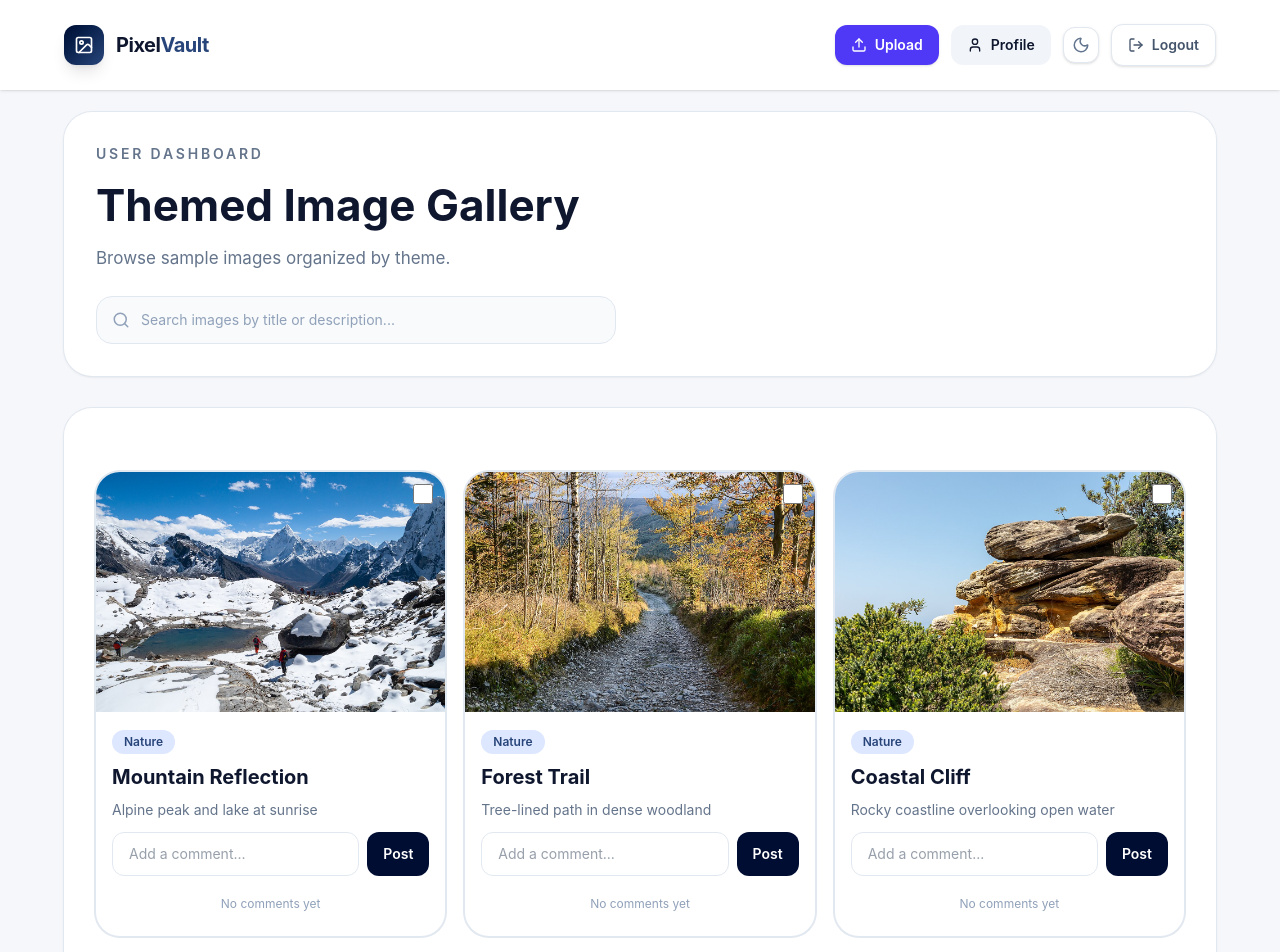
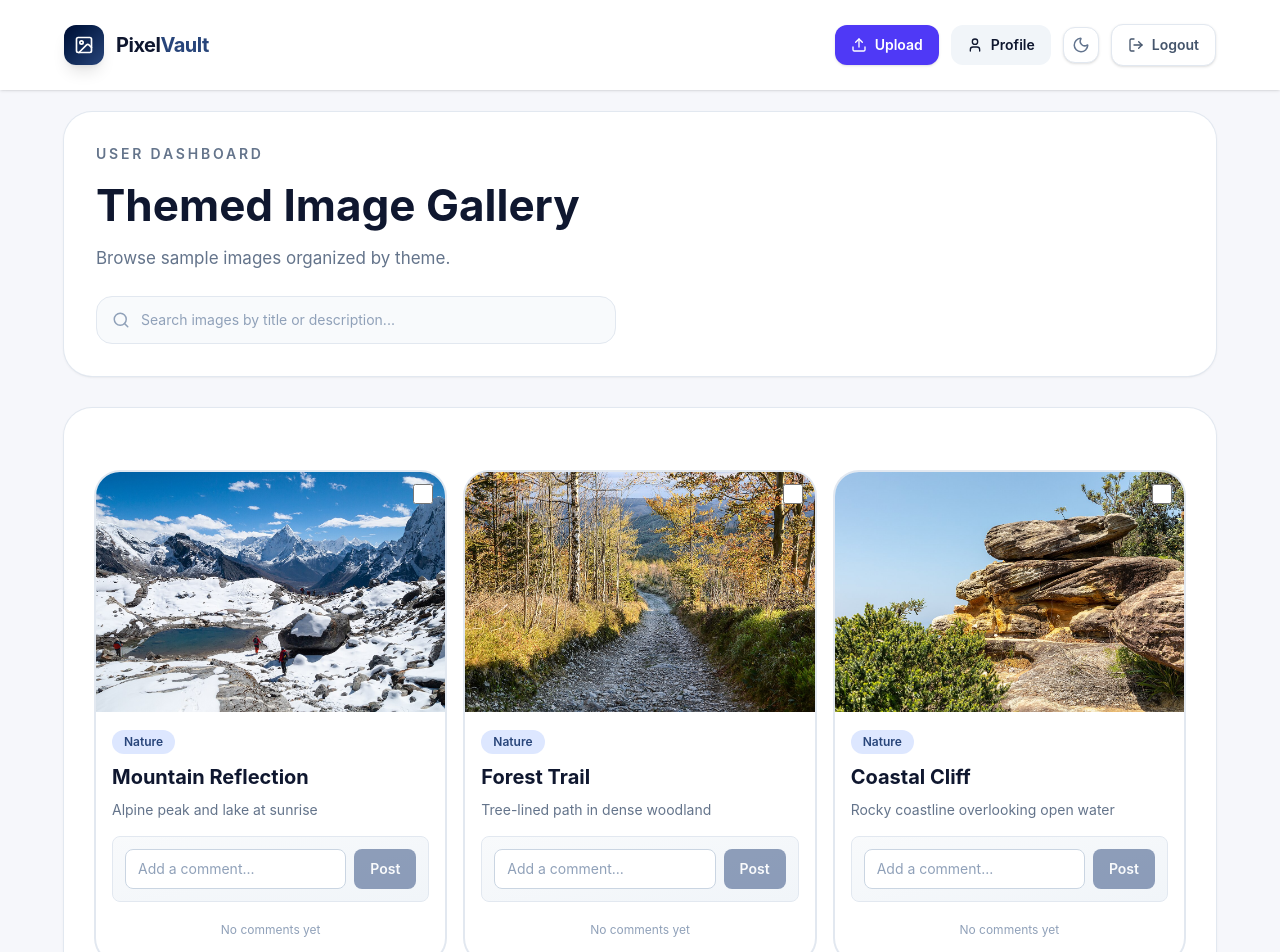
Before and after one commit to JarvisLam-LemonCEO/CMPE280Hackathon, a React (Vite) app: page /user-home in a window 1280 px wide. Shown: the top 952 px of the page. Built offline with nearby package versions, Linux system fonts and the light colour scheme; sample sign-in values are in the browser's storage.

Commit message:
Update UserHomePage.jsx
Comments UI/UX improvements + dates/timestamps

```diff
--- a/src/pages/UserHomePage.jsx
+++ b/src/pages/UserHomePage.jsx
@@ -37,7 +37,39 @@ const ImageWithComments = ({ image }) => {
   const [comment, setComment] = useState("");
   const [commentList, setCommentList] = useState(() => {
     const saved = localStorage.getItem(storageKey);
-    return saved ? JSON.parse(saved) : [];
+    if (!saved) return [];
+
+    try {
+      const parsed = JSON.parse(saved);
+      if (!Array.isArray(parsed)) return [];
+
+      // Support both legacy string comments and object comments.
+      return parsed
+        .map((item) => {
+          if (typeof item === "string") {
+            return { text: item, timestamp: Date.now() };
+          }
+
+          if (
+            item &&
+            typeof item === "object" &&
+            typeof item.text === "string"
+          ) {
+            return {
+              text: item.text,
+              timestamp:
+                typeof item.timestamp === "number"
+                  ? item.timestamp
+                  : Date.now(),
+            };
+          }
+
+          return null;
+        })
+        .filter(Boolean);
+    } catch {
+      return [];
+    }
   });
 
   // Store comments locally
@@ -70,8 +102,8 @@ const ImageWithComments = ({ image }) => {
   };
 
   return (
-    <div className="mt-3">
-
+    <div className="mt-4">
+      <div className="rounded-lg border border-slate-200 bg-gradient-to-br from-slate-50 to-slate-100 p-3 dark:border-slate-700 dark:from-slate-800 dark:to-slate-900">
         <div className="flex gap-2">
           <input
             type="text"
@@ -79,55 +111,41 @@ const ImageWithComments = ({ image }) => {
             onChange={(e) => setComment(e.target.value)}
             onKeyDown={handleKeyDown}
             placeholder="Add a comment..."
-          className="h-[44px] w-full rounded-xl border border-slate-200 dark:border-slate-600 bg-white dark:bg-slate-800 px-4 text-sm text-slate-700 dark:text-slate-200 outline-none"
+            className="h-[40px] w-full rounded-lg border border-slate-300 bg-white px-3 text-sm text-slate-700 outline-none transition placeholder:text-slate-400 focus:border-[#28457a] focus:shadow-sm focus:shadow-[#28457a]/20 dark:border-slate-600 dark:bg-slate-800 dark:text-slate-200 dark:placeholder:text-slate-400"
           />
-
           <button
             onClick={handleAddComment}
-          className="rounded-xl bg-[#000d33] px-4 py-2 text-sm font-semibold text-white transition hover:bg-[#00154d]"
+            disabled={!comment.trim()}
+            className="whitespace-nowrap rounded-lg bg-[#28457a] px-4 py-2 text-sm font-semibold text-white transition hover:bg-[#1d3456] disabled:cursor-not-allowed disabled:opacity-50"
           >
             Post
           </button>
         </div>
-
-      <div className="mt-3 space-y-2">
-        {commentList.map((c, i) => (
-          <div
-            key={i}
-            className="flex items-center justify-between rounded-xl bg-[#f8fafc] dark:bg-slate-800 px-3 py-2"
-          >
-            <p className="text-sm text-slate-700 dark:text-slate-300">{c}</p>
-
-            <button
-              onClick={() => handleDeleteComment(i)}
-              className="rounded-lg bg-red-500 px-3 py-1 text-xs font-semibold text-white hover:bg-red-600"
-            >
-              Delete
-            </button>
-          </div>
-        ))}
       </div>
 
-      {/* Comments List */}
-      <div className="mt-3 space-y-2 max-h-48 overflow-y-auto">
+      <div className="mt-3 max-h-48 space-y-2 overflow-y-auto">
         {commentList.length === 0 ? (
-          <p className="text-xs text-slate-400 text-center py-2">No comments yet</p>
+          <p className="py-2 text-center text-xs text-slate-400 dark:text-slate-500">
+            No comments yet
+          </p>
         ) : (
           commentList.map((item, i) => (
             <div
               key={i}
-              className="rounded-lg border border-slate-200 bg-white p-3 shadow-sm hover:shadow-md transition-shadow"
+              className="rounded-lg border border-slate-200 bg-white p-3 shadow-sm transition-shadow hover:shadow-md dark:border-slate-700 dark:bg-slate-800"
             >
               <div className="flex items-start justify-between gap-2">
                 <div className="flex-1 min-w-0">
-                  <p className="text-sm text-slate-700 break-words">{item.text}</p>
-                  <span className="text-xs text-slate-400 mt-1 inline-block">
+                  <p className="break-words text-sm text-slate-700 dark:text-slate-200">
+                    {item.text}
+                  </p>
+                  <span className="mt-1 inline-block text-xs text-slate-400 dark:text-slate-500">
                     {formatCommentDate(item.timestamp)}
                   </span>
                 </div>
                 <button
                   onClick={() => handleDeleteComment(i)}
-                  className="rounded-md bg-red-50 px-2 py-1 text-xs font-semibold text-red-600 hover:bg-red-100 transition whitespace-nowrap flex-shrink-0"
+                  className="flex-shrink-0 whitespace-nowrap rounded-md bg-red-50 px-2 py-1 text-xs font-semibold text-red-600 transition hover:bg-red-100 dark:bg-red-900/30 dark:text-red-300 dark:hover:bg-red-900/50"
                 >
                   Delete
                 </button>
```
Lines whose indentation alone changed are shown as unchanged.
